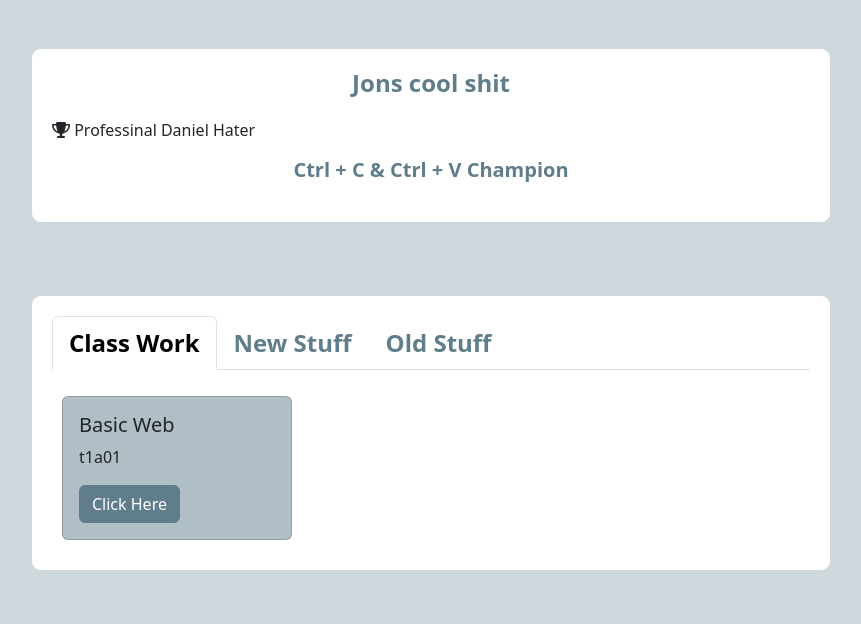
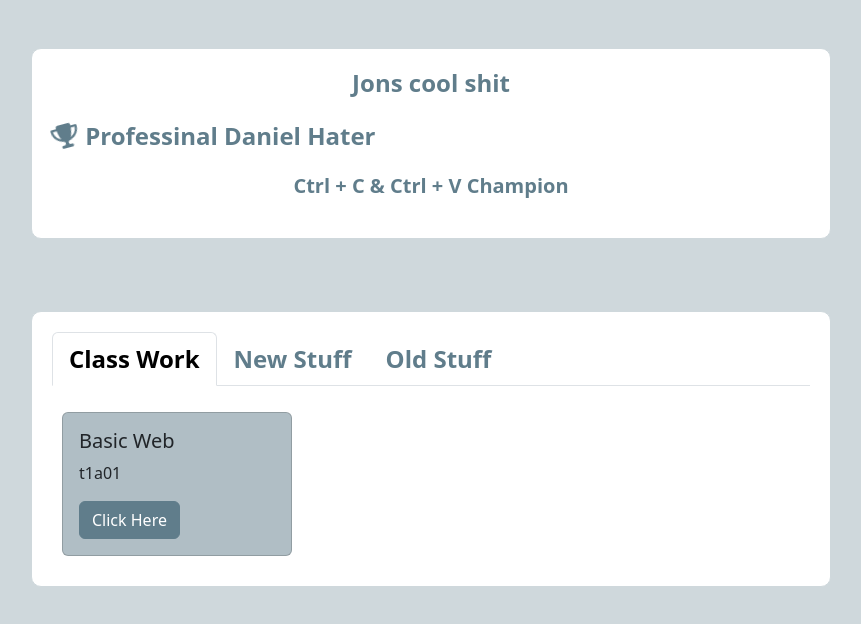
Before and after one commit to TheActualZenaldV2/Game-Development-2023, a plain HTML site: page assignments/index.html in a window 1280 px wide. Shown: the whole page, without its empty margins (209-1070 px from the left). Drawn offline with nearby package versions, Linux system fonts and the light colour scheme.

Commit message:
Update index.html

```diff
--- a/assignments/index.html
+++ b/assignments/index.html
@@ -15,7 +15,7 @@
 
     <div class="container">
         <h1 class="section-title" style="text-align: center;">Jons cool shit</h1>
-        <p> <i class="fa-solid fa-trophy"></i> Professinal Daniel Hater</p>
+        <p class="section-title"> <i class="fa-solid fa-trophy fa-shake"></i> Professinal Daniel Hater</p>
         <h3 class="section-title" style="text-align: center; font-size: 20px;">Ctrl + C & Ctrl + V Champion</h3>
     </div>
     <br><br><br>
```
